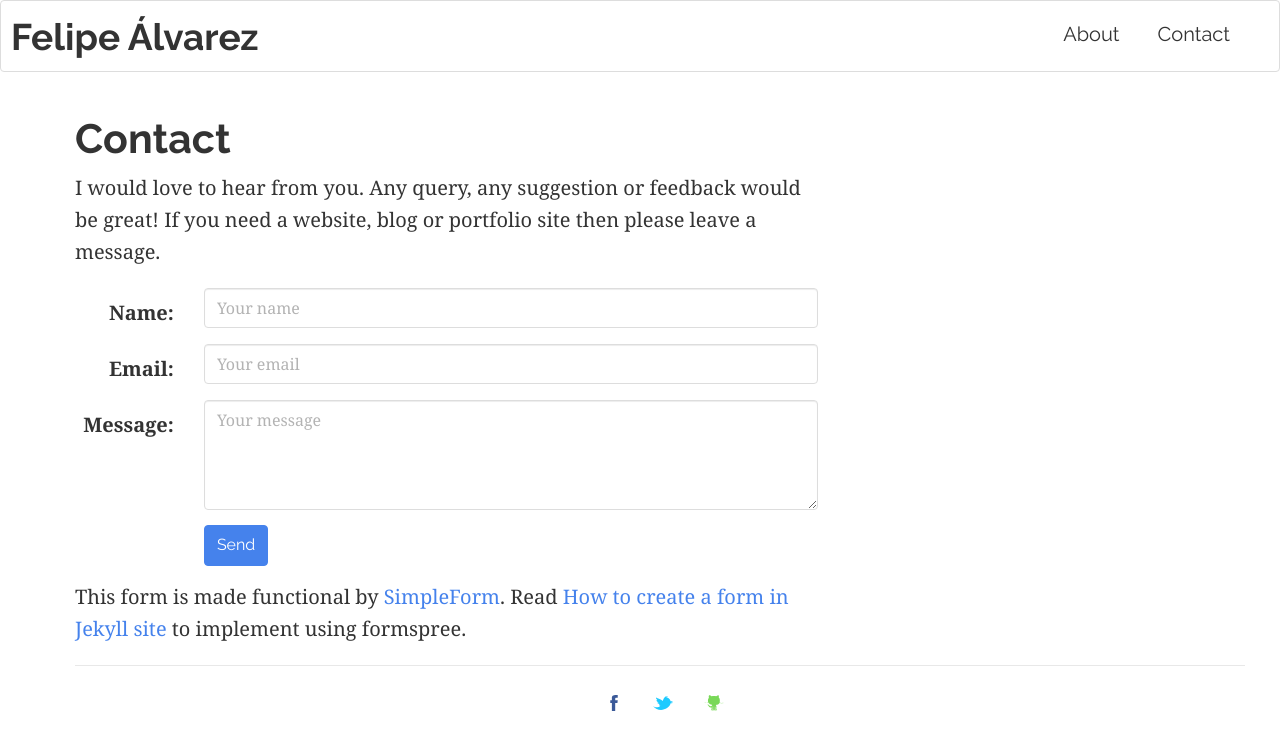
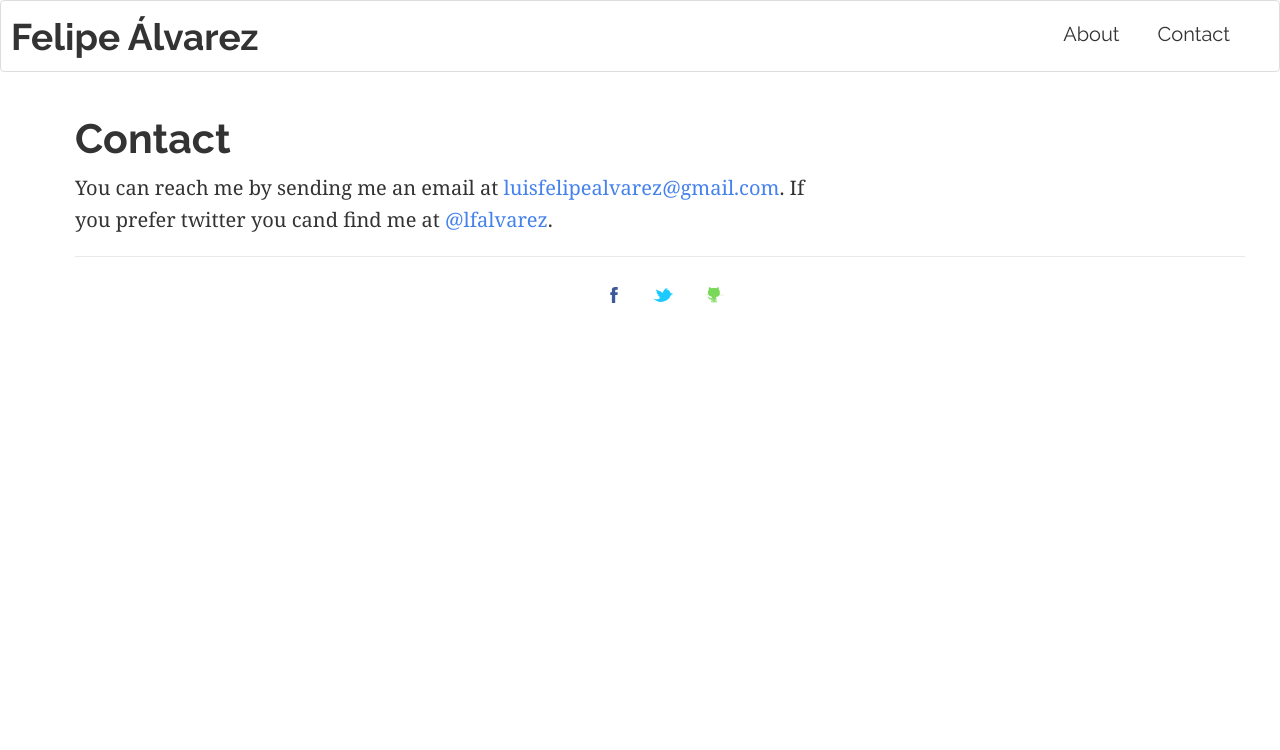
Before and after one commit to lfalvarez/portfolio, a Jekyll site: the page built from contact.md, in a window 1280 px wide. Shown: the top 750 px of the page. Built offline with Jekyll 4.4.1, drawn with Linux system fonts in a browser that asks for light colours.

Commit message:
Moving it to felipe.al

```diff
--- a/_config.yml
+++ b/_config.yml
@@ -13,17 +13,14 @@ description: > # this means to ignore newlines until "baseurl:"
 
 
 
-baseurl: "https://lfalvarez.github.io/portfolio/" # the subpath of your site, e.g. /blog
-url: "https://lfalvarez.github.io/portfolio" # the base hostname & protocol for your site
+baseurl: "/" # the subpath of your site, e.g. /blog
+url: "http://felipe.al" # the base hostname & protocol for your site
 
 #sidebar
 default-image: mifoto.png # If there is no featured image in a post then this image will be showed. Also on all pages this image will be showed. Use a 500x250 image.
 
 #footer
 built-by: Felipe Álvarez
-copyright:
-   name: falvarez
-   link: 'http://felipe.al'
 
 # Build settings
 markdown: kramdown
--- a/contact.md
+++ b/contact.md
@@ -4,41 +4,4 @@ title: Contact
 permalink: /contact/
 ---
 
-
-I would love to hear from you. Any query, any suggestion or feedback would be great! If you need a website, blog or portfolio site then please leave a message.
-
-
-
-<form id="contact-form" class="form-horizontal" action="https://getsimpleform.com/messages?form_api_token=b6d4be9b039b666b3311e1ddcbfb577c" method="POST" enctype="multipart/form-data">
-       <fieldset>
-
-            <div class="form-group">
-                <label class="col-lg-2 control-label" for="name">Name:</label>
-                <div class="col-lg-10">
-                <input type="text" placeholder="Your name" id="name" class="form-control" name="name" tabindex="1"/>
-                </div>
-            </div>
-            <div class="form-group">
-                <label class="col-lg-2 control-label" for="email">Email:</label>
-                <div class="col-lg-10">
-                <input type="email" placeholder="Your email" id="email" class="form-control" name="email" tabindex="2"/>
-                </div>
-            </div>
-            <div class="form-group">
-                <label class="col-lg-2 control-label" for="message">Message:</label>
-                <div class="col-lg-10">
-                <textarea class="contact-textarea" placeholder="Your message" class="form-control" rows="4" id="message" name="message" tabindex="3"></textarea>
-                </div>
-            </div>
-
-           <div class="form-group">
-           <div class="col-lg-10 col-lg-offset-2">
-         <input type="submit" class="btn btn-primary" value="Send" id="submit"/>
-         </div>
-         </div>
-        <input type="hidden" name='redirect_to' value="http://blog.webjeda.com/thank-you/" />
-    </fieldset>
-</form>
-
-
-This form is made functional by [SimpleForm](https://getsimpleform.com){: target="_blank"}. Read [How to create a form in Jekyll site](http://blog.webjeda.com/jekyll-contact-form/){: target="_blank"} to implement using formspree.
+You can reach me by sending me an email at <a href="mailto:luisfelipealvarez@gmail.com">luisfelipealvarez@gmail.com</a>. If you prefer twitter you cand find me at <a href="twitter.com/lfalvarez">@lfalvarez</a>.
```
Also changed, not shown: about.md (+4 -3 lines), images/my_friends.jpg (added).
